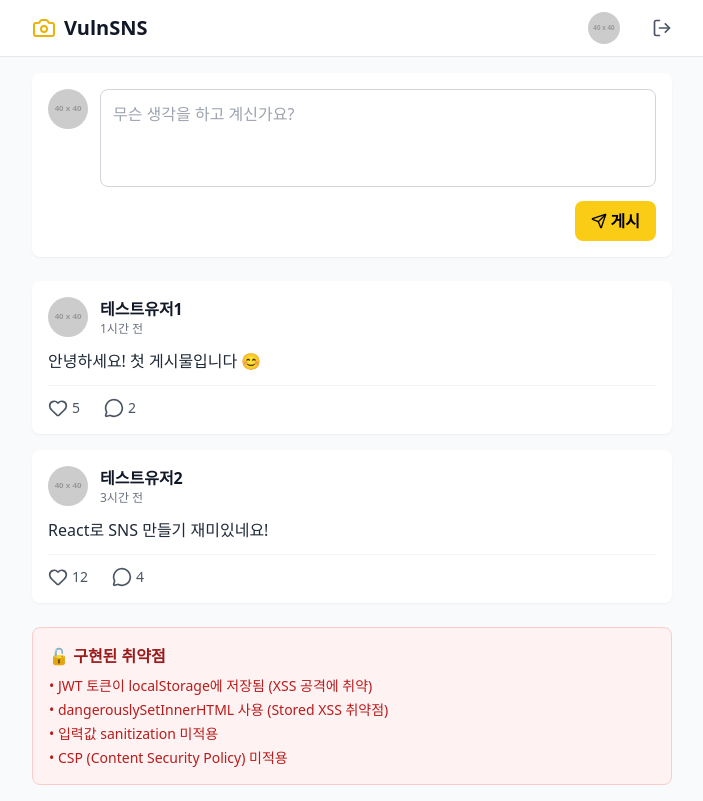
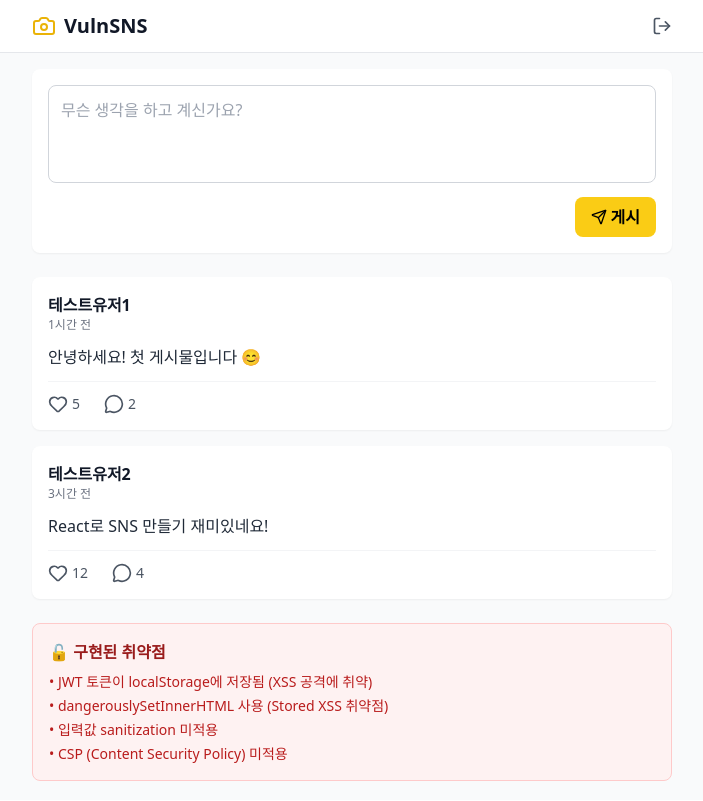
Before and after one commit to jun-hwan00/jwt-security, a React (Vite) app: page / in a window 1280 px wide. Shown: the whole page, without its empty margins (288-991 px from the left). Built offline with nearby package versions, Linux system fonts and the light colour scheme; sample sign-in values are in the browser's storage.

Commit message:
피드 이미지 수정

```diff
--- a/src/pages/Home.jsx
+++ b/src/pages/Home.jsx
@@ -75,8 +75,8 @@ const Home = () => {
         </div>
       </main>
 
-          <div><h2>블로그임</h2></div>
-    </div>
+
+      </div>
   );
 };
 
--- a/src/pages/SNSFeed.jsx
+++ b/src/pages/SNSFeed.jsx
@@ -23,6 +23,7 @@ const SNSFeed = ({ user, onLogout }) => {
     }
   ]);
 
+
   const [newPost, setNewPost] = useState('');
 
   const handlePostSubmit = (e) => {
@@ -45,7 +46,6 @@ const SNSFeed = ({ user, onLogout }) => {
 
   return (
     <div className="min-h-screen bg-gray-50">
-      {/* 상단 네비게이션 */}
       <header className="bg-white border-b border-gray-200 sticky top-0 z-10">
         <div className="max-w-2xl mx-auto px-4 py-3 flex items-center justify-between">
           <div className="flex items-center space-x-2">
@@ -54,11 +54,7 @@ const SNSFeed = ({ user, onLogout }) => {
           </div>
 
           <div className="flex items-center space-x-4">
-            <img
-              src={user.profileImage || 'https://via.placeholder.com/40'}
-              alt={user.nickname}
-              className="w-8 h-8 rounded-full"
-            />
+
             <span className="text-sm text-gray-700 hidden sm:block">{user.nickname}</span>
             <button
               onClick={onLogout}
@@ -72,14 +68,8 @@ const SNSFeed = ({ user, onLogout }) => {
       </header>
 
       <main className="max-w-2xl mx-auto p-4">
-        {/* 게시물 작성 */}
         <div className="bg-white rounded-lg shadow-sm p-4 mb-6">
           <div className="flex items-start space-x-3">
-            <img
-              src={user.profileImage || 'https://via.placeholder.com/40'}
-              alt={user.nickname}
-              className="w-10 h-10 rounded-full"
-            />
             <div className="flex-1">
               <textarea
                 value={newPost}
@@ -107,23 +97,17 @@ const SNSFeed = ({ user, onLogout }) => {
           </div>
         </div>
 
-        {/* 게시물 피드 */}
         <div className="space-y-4">
           {posts.map((post) => (
             <div key={post.id} className="bg-white rounded-lg shadow-sm p-4">
               <div className="flex items-start space-x-3 mb-3">
-                <img
-                  src={post.authorImage}
-                  alt={post.author}
-                  className="w-10 h-10 rounded-full"
-                />
+
                 <div className="flex-1">
                   <h3 className="font-semibold text-gray-900">{post.author}</h3>
                   <p className="text-xs text-gray-500">{post.timestamp}</p>
                 </div>
               </div>
 
-              {/* 의도적 취약점: dangerouslySetInnerHTML 사용 */}
               <div
                 className="text-gray-800 mb-3"
                 dangerouslySetInnerHTML={{ __html: post.content }}
@@ -143,6 +127,8 @@ const SNSFeed = ({ user, onLogout }) => {
           ))}
         </div>
 
+
+
         {/* 취약점 표시 */}
         <div className="mt-6 bg-red-50 border border-red-200 rounded-lg p-4">
           <h3 className="font-semibold text-red-800 mb-2">🔓 구현된 취약점</h3>
```
Also changed, not shown: src/pages/blog.jsx (added).
